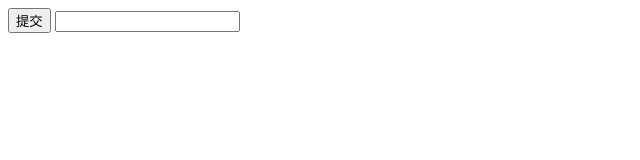
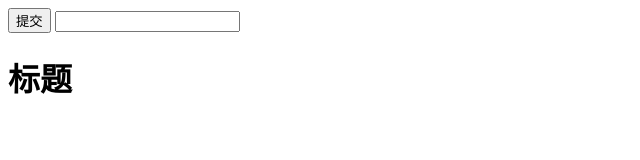
Before and after one commit to 3181548366/Project, a plain HTML site: page index.html in a window 1280 px wide. Shown: the whole page, without its empty margins (0-640 px from the left). Drawn offline with Linux system fonts and the light colour scheme.

Commit message:
提交更新

```diff
--- a/index.html
+++ b/index.html
@@ -11,6 +11,7 @@
 <body>
     <button>提交</button>
     <input type="text" name="" id="">
+    <h1>标题</h1>
 </body>
 
 </html>
```
Also changed, not shown: index1.html (added).
